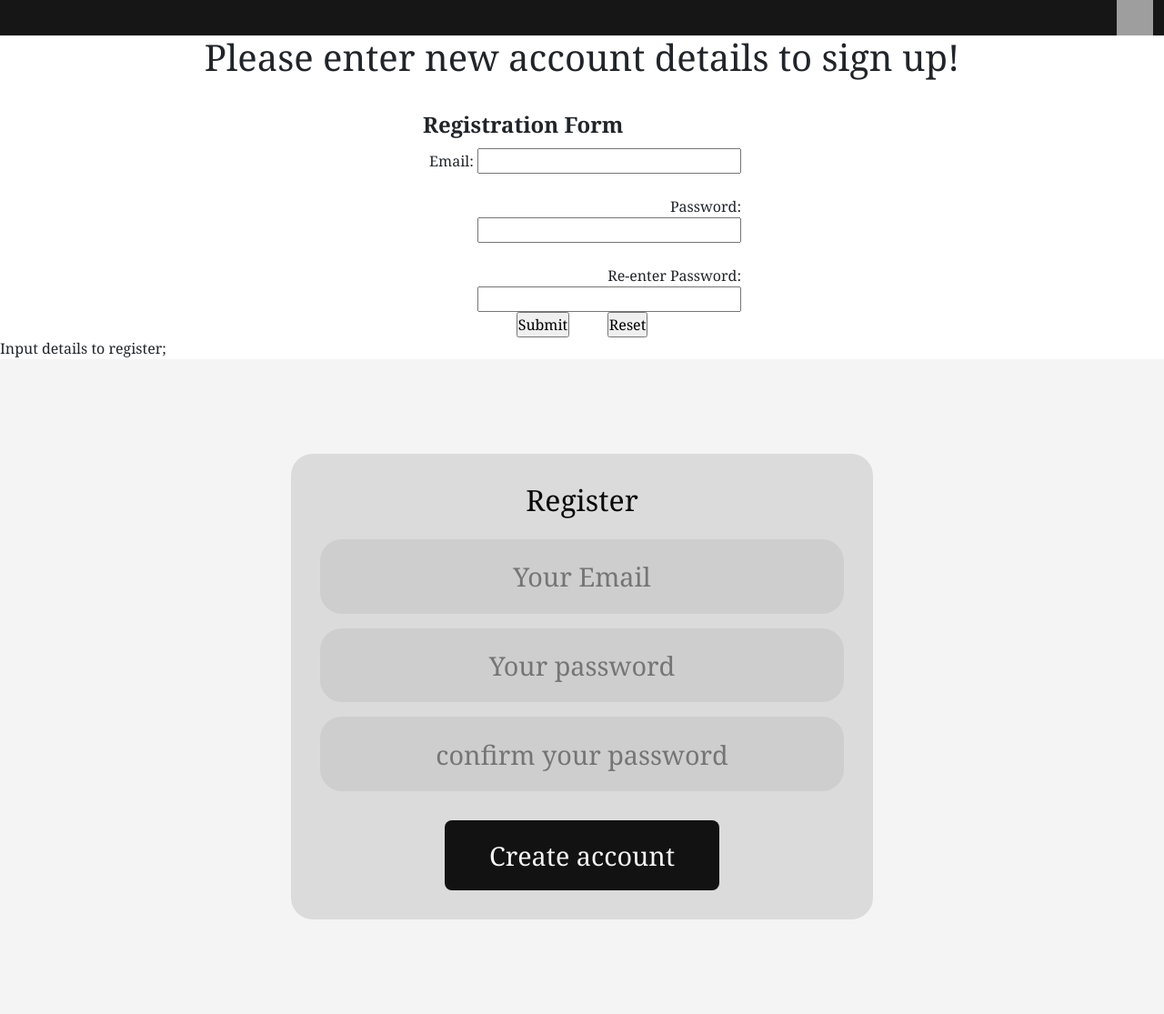
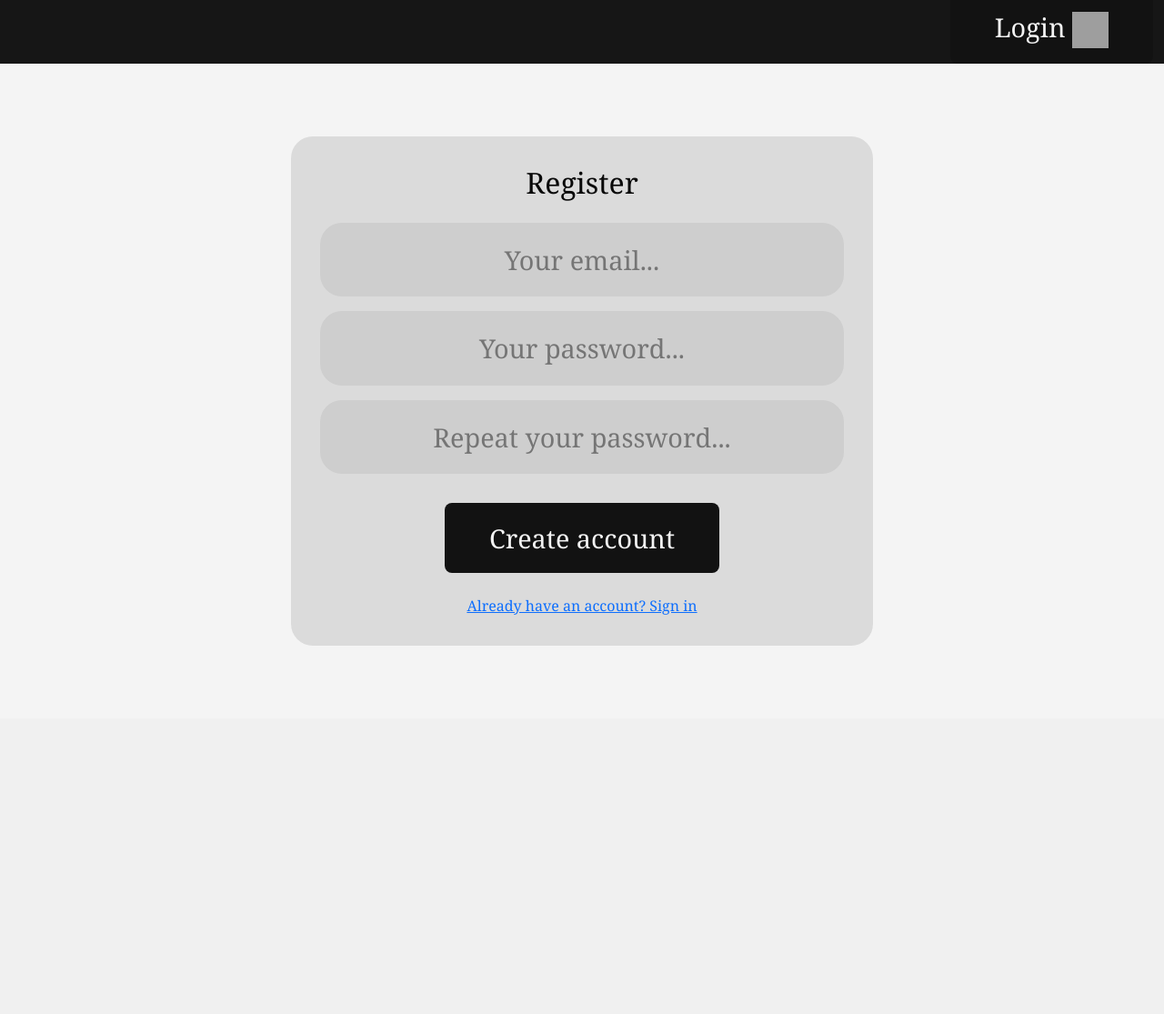
Before and after one commit to jfmackay01/Enterprise-Pro-Team-1, a PHP site: page /register.php in a window 1280 px wide. Shown: the part 330-1445 px from the top of the page at 91% size. After the commit the page ends 1040 px from the top, so only its background shows below. Run offline with PHP 8.4, Linux system fonts and the light colour scheme; grey boxes are pictures that could not be loaded.

Commit message:
Updated Login and Register pages

```diff
--- a/code/pages/header.php
+++ b/code/pages/header.php
@@ -1,5 +1,3 @@
-<a href='../pages/home.php'>Home</a>
-<a href='../pages/adminhome.php'>Admin</a>
 
 <link rel="stylesheet" type="text/css" href="../css/standard.css">
 <meta charset="UTF-8" />
@@ -9,23 +7,7 @@
 <link href="https://cdn.jsdelivr.net/npm/bootstrap@5.1.3/dist/css/bootstrap.min.css" rel="stylesheet" integrity="sha384-1BmE4kWBq78iYhFldvKuhfTAU6auU8tT94WrHftjDbrCEXSU1oBoqyl2QvZ6jIW3" crossorigin="anonymous">
 <script src="https://cdn.jsdelivr.net/npm/bootstrap@5.1.3/dist/js/bootstrap.bundle.min.js" integrity="sha384-ka7Sk0Gln4gmtz2MlQnikT1wXgYsOg+OMhuP+IlRH9sENBO0LRn5q+8nbTov4+1p" crossorigin="anonymous"></script>
 <script src='../js/javascriptFunctions.js'></script>
-<?php
-if (!isset($_SESSION["logon"])) {//if not logged on show login and register button
-    echo ("
-        <a href='../pages/login.php' style ='float: right' >Log in</a>
-        <a href='../pages/register.php' style ='float: right' >Sign up</a>
-    ");
-} else {//otherwise show basket and logoff button
-    echo ("
-        <a href='../php/logoff.php' style ='float: right' > Log off</a>
-        ");
-    if ($_SESSION["admin"] == true) {//if admin show admin links
-        echo ("
-        <a href='../php/home.php'>Home2</a>
-            ");
-    }
-}
-?>
+
 
 <body>
 <div class="container-fluid">
@@ -49,10 +31,25 @@ if (!isset($_SESSION["logon"])) {//if not logged on show login and register butt
             <div class="col-md-4">
                <div class="profile">
                   <a href="#profile"> <img src="https://i.imgur.com/GjOSq45.png"></a>
-                  <a href="#profile"> <img src="https://i.imgur.com/hFKDKMc.png" width="40" height="40"></a>
+                  <?php
+                     if (!isset($_SESSION["logon"])) {//if not logged on show login and register button
+                        echo ("
+                           <a href='../pages/login.php' class='btn' style ='float: right' > Login
+                        ");
+                        } else {//otherwise show profile and logoff button
+                           echo ("
+                              <a href='../php/logoff.php' class='btn' style ='float: right' > Log off
+                           ");
+                           if ($_SESSION["admin"] == true) {//if admin show admin links
+                              echo ("
+                                 <a href='adminhome.php' class='btn' style='float:right' > Admin home
+                              ");
+                           }
+                        }
+                  ?> <img src="https://i.imgur.com/hFKDKMc.png" width="40" height="40"></a>
                </div>
             </div>
          </div>
       </div>
-      </div>
+   </div>
 </body>
--- a/code/pages/register.php
+++ b/code/pages/register.php
@@ -22,64 +22,28 @@ session_start();
 </head>
 
 <body>
-    <!-- ---------------- -->
-    <div class="content">
-        <!-- Content -->
-        <h1 align="center">Please enter new account details to sign up!</h1>
-        <br />
 
         <!-- Registration form form -->
 
-        <div align="center">
+        <section class="container2">
             <form class="input" name="register" onsubmit="return validateRegisterForm()" action="<?php echo htmlspecialchars($_SERVER["PHP_SELF"]); ?>" method="post">
-                <fieldset style="width:350px" align="right">
-                    <legend align="left"><b>Registration Form</b></legend>
-                    <div>
-                        <label for="email">Email:</label>
-                        <input type="text" name="email" size="24" /><br />
-                    </div>
-                    <br />
-                    <div>
-                        <label for="password">Password:</label>
-                        <input type="password" name="password" value="" size="24" /><br />
-                    </div>
-                    <br />
-                    <div>
-                        <label for="password">Re-enter Password:</label>
-                        <input type="password" name="repassword" value="" size="24" /><br />
-                    </div>
-                </fieldset>
-                <fieldset style="width:350px" align="center">
-                    <input value="Submit" type="submit" /> &nbsp;
-                    &nbsp;&nbsp;&nbsp;&nbsp;&nbsp;&nbsp; <input value="Reset" type="reset" />
-                </fieldset>
+
+                    <h3>Register</h3>
+                    <input type="text" name="email" class="box" placeholder="Your email...">
+                    <input type="password" name="password" class="box" placeholder="Your password...">
+                    <input type="password" name="repassword" class="box" placeholder="Repeat your password...">
+                    <input value="Create account" class="btn" name="submit" type="submit">
+                    <div><br><a href="../pages/login.php">Already have an account? Sign in</a></br></div>
+
             </form>
-        </div>
+
 
         <!--Run registering.php file when form is submitted-->
         <?php
         if ($_SERVER["REQUEST_METHOD"] == "POST") {
             require '../php/registering.php';
-        } else {
-            echo "Input details to register";
         }
-        ?>;
-    </div>
-
-
-
-    <!-- Register form -->
-<section class="container2">
-
-<form action="" method="post">
-   <h3>Register</h3>
-   <input type="text" name="name" class="box" placeholder="Your Email" required>
-   <input type="password" name="pass" class="box" placeholder="Your password" required>
-   <input type="password" name="cpass" class="box" placeholder="confirm your password" required>
-   <input type="submit" class="btn" name="submit" value="Create account">
-</form>
-
-</section>
+        ?>
 
 </body>
 
```
Also changed, not shown: code/pages/adminhome.php (added, +110 -0 lines), code/pages/login.php (+13 -48 lines), 1 other file.
